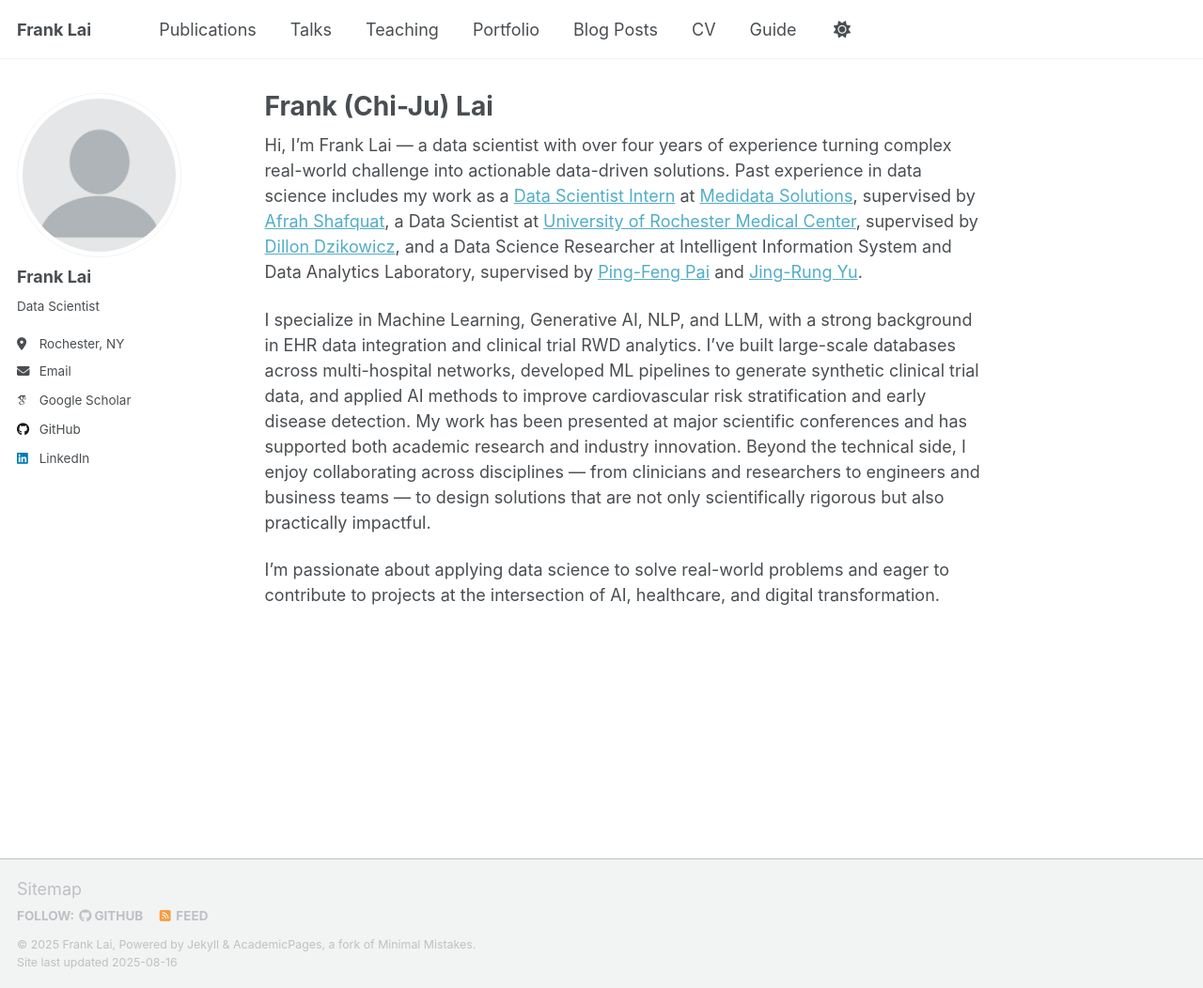
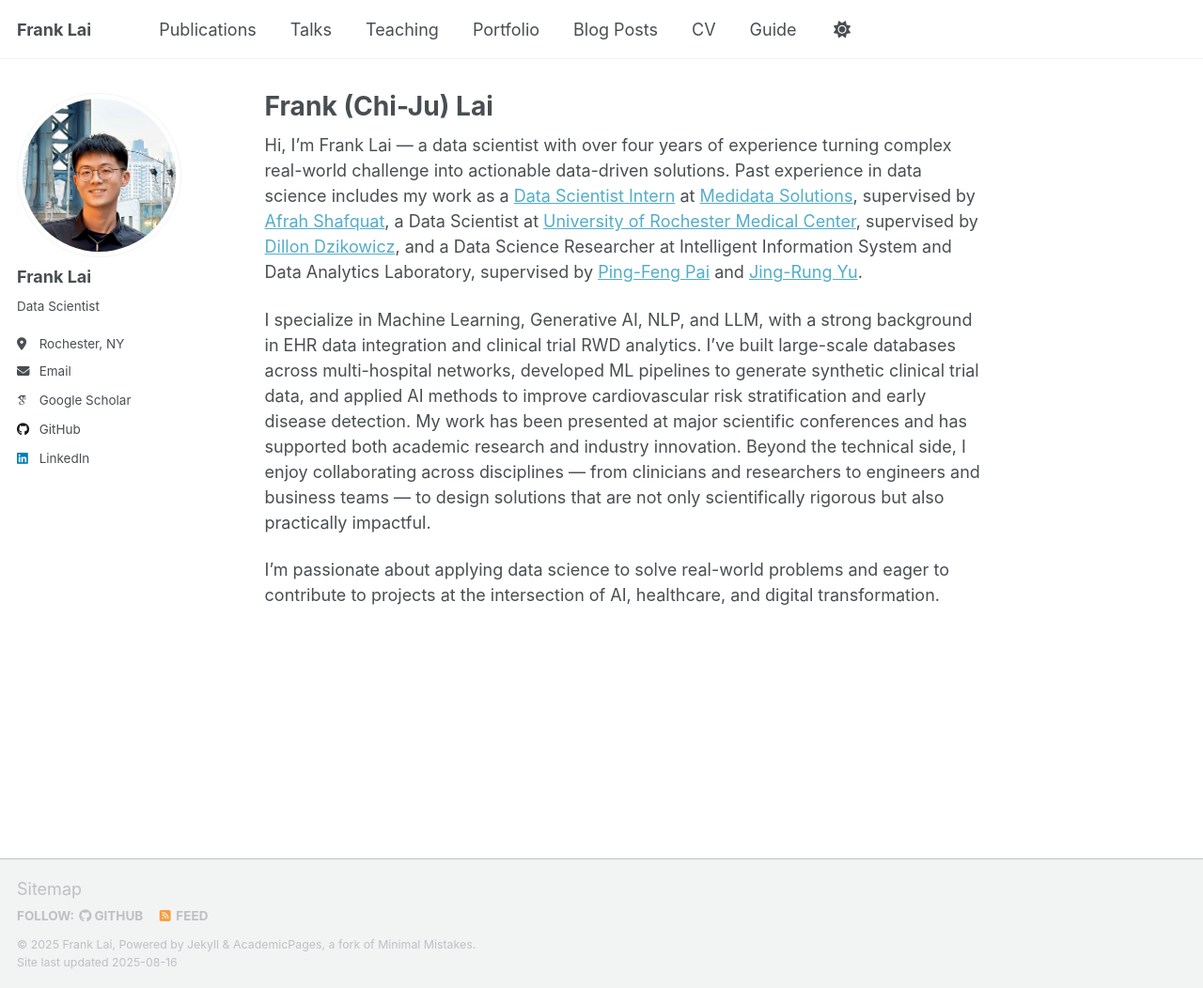
Before and after one commit to chijulai/chijulai.github.io, a Jekyll site: the page built from _pages/about.md, in a window 1280 px wide and 1052 px high. Shown: the whole window at 94% size. Built offline with Jekyll 4.4.1, drawn with Linux system fonts in a browser that asks for light colours; some web fonts are replaced; a script that is not in the unit is left out.

Commit message:
Update _config.yml

```diff
--- a/_config.yml
+++ b/_config.yml
@@ -22,7 +22,7 @@ repository               : "academicpages/academicpages.github.io"
 #               Additional customization can be done by editing /_includes/author-profile.html
 author:
   # Biographic information
-  avatar           : "profile.png"
+  avatar           : "IMG_4376.jpg"
   name             : "Frank Lai"
   pronouns         : # example: "she/her"
   bio              : "Data Scientist"
```
